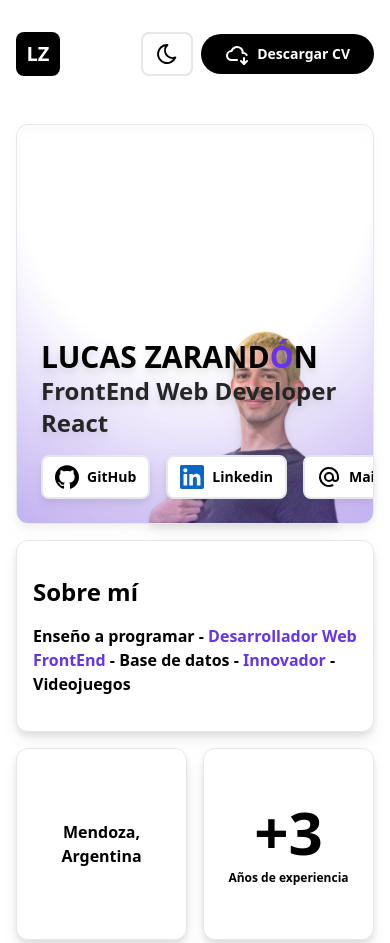
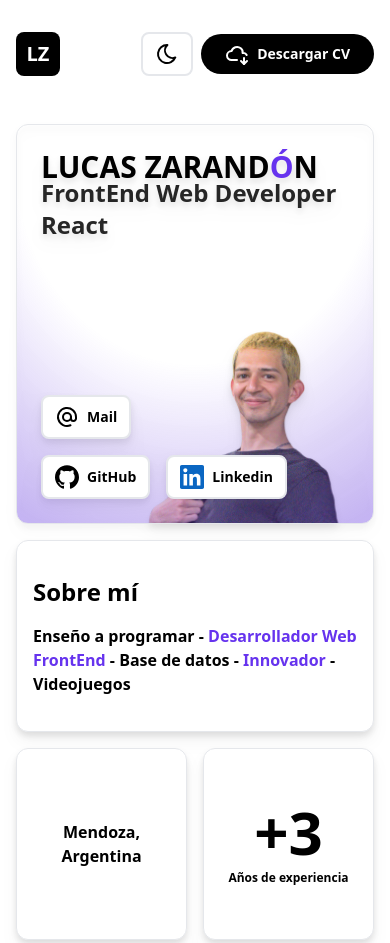
Before and after one commit to lucaszhh/my-portfolio, an Astro site: page / in a window 390 px wide. Shown: the top 943 px of the page. Built offline with nearby package versions, Linux system fonts and the light colour scheme; Astro itself is replaced by a stand-in of ours.

Commit message:
refactor: Update hero section layout and content

```diff
--- a/src/components/sections/Hero.astro
+++ b/src/components/sections/Hero.astro
@@ -9,9 +9,11 @@
     <section
     class="drop-shadow-lg bgHero row-span-2 col-span-6 rounded-xl bg-white relative flex flex-col overflow-hidden border gap-2 justify-end p-6 dark:bg-black xl:col-span-4 lg:p-10"
     >
+    <div>
         <h1 class="text-3xl font-bold">LUCAS ZARAND<span class="text-[#63e] dark:text-yellow-200">Ó</span>N </h1>
         <h2 class="font-semibold text-2xl text-neutral-800 dark:text-yellow-200 -translate-y-2">FrontEnd Web Developer React</h2>
-        <div class="flex gap-4">
+    </div>
+        <div class="flex gap-4 flex-wrap-reverse">
             <a
                 href={"https://www.github.com/lucaszhh"}
                 target="_blank"
--- a/src/layouts/Layout.astro
+++ b/src/layouts/Layout.astro
@@ -132,5 +132,14 @@
 		background-size: contain;
 	}
 
+	@media (max-width: 640px) {
+		.bgHero, .dark .bgHero{
+			justify-content: space-between;
+		}
+
+
+
+	}
+
 
 </style>
```
